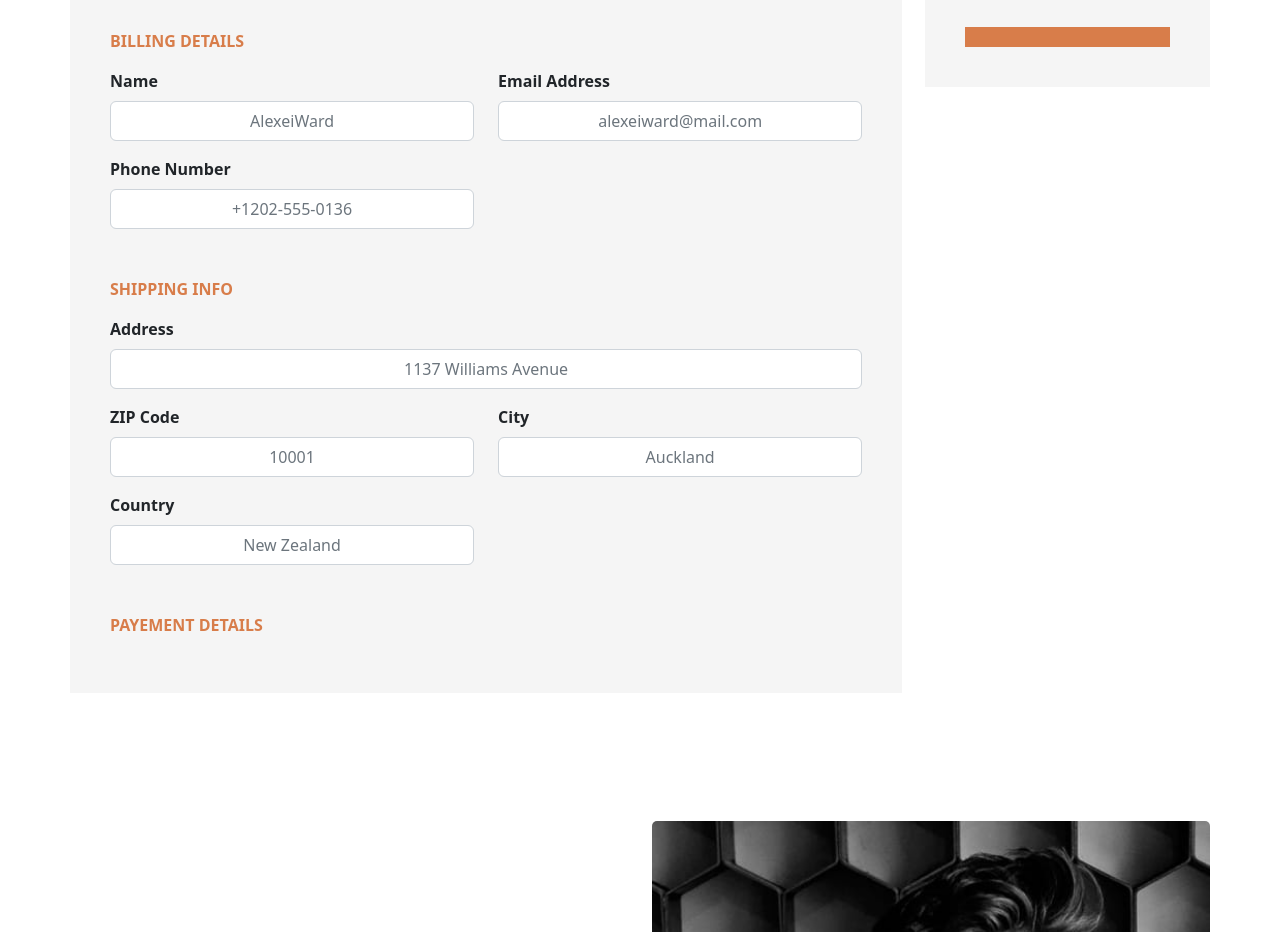
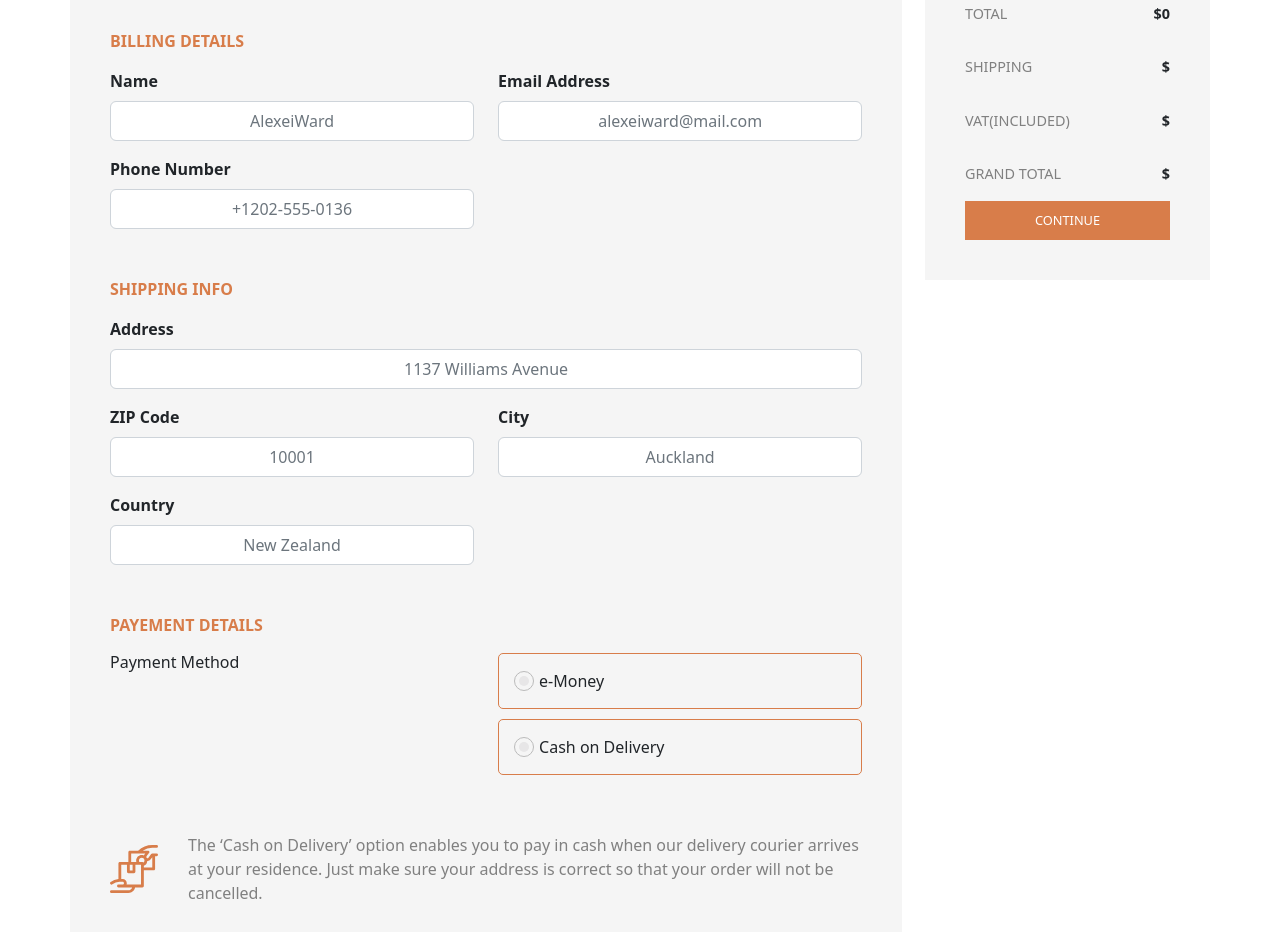
Before and after one commit to AnWang719/Audiophile, a React (Create React App) app: page /checkOut in a window 1280 px wide. Shown: the part 380-1312 px from the top of the page. Built offline with nearby package versions, Linux system fonts and the light colour scheme.

Commit message:
working on checkout

```diff
--- a/src/components/cart/CheckOut.js
+++ b/src/components/cart/CheckOut.js
@@ -1,9 +1,28 @@
 import GoBack from "../../ui/GoBack";
-import { Container, Row, Col, Form } from "react-bootstrap";
+import { Container, Row, Col, Form, Image } from "react-bootstrap";
 import CartList from "../../ui/CartList";
 import classes from "./CheckOut.module.css";
+import cashOnDelivery from "../../assets/icon-cash-on-delivery.svg";
+import { useSelector } from "react-redux";
+import CartListItem from "../../ui/CartListItem";
 
 function CheckOut() {
+  const CartItems = useSelector((state) => state.items);
+
+  console.log(CartItems);
+  const TotalAmount = useSelector((state) => state.totalAmount);
+
+  const Cart = CartItems.map((item) => (
+    <CartListItem
+      id={item.id}
+      image={item.image.desktop}
+      name={item.name}
+      price={item.price}
+      quantity={item.quantity}
+      isSummary={true}
+    />
+  ));
+
   return (
     <>
       <GoBack />
@@ -12,7 +31,7 @@ function CheckOut() {
           <h1>CHECKOUT</h1>
           <Form>
             <div className={classes.billingInfo}>
-              <p>BILLING DETAILS</p>
+              <p className={classes.subHeader}>BILLING DETAILS</p>
 
               <Row>
                 <Col sm={12} md={6}>
@@ -44,7 +63,7 @@ function CheckOut() {
             </div>
 
             <div className={classes.shippingInfo}>
-              <p>SHIPPING INFO</p>
+              <p className={classes.subHeader}>SHIPPING INFO</p>
               <Row>
                 <Col>
                   <Form.Group className="mb-3" controlId="formAdress">
@@ -82,12 +101,56 @@ function CheckOut() {
               </Row>
             </div>
             <div className={classes.paymentInfo}>
-              <p>PAYEMENT DETAILS</p>
+              <p className={classes.subHeader}> PAYEMENT DETAILS</p>
+
+              <Row>
+                <Col sm={12} md={6}>
+                  <h6>Payment Method</h6>
+                </Col>
+                <Col sm={12} md={6}>
+                  <div className={classes.paymentMenthod}>
+                    <input
+                      type="radio"
+                      id="eMoney"
+                      name="payment_method"
+                      value="e-Money"
+                    />
+                      <label htmlFor="eMoney">e-Money</label>
+                  </div>
+                  <div className={classes.paymentMenthod}>
+                    <input
+                      type="radio"
+                      id="cash"
+                      name="payment_method"
+                      value="cashOnDelivery"
+                    />
+                      <label htmlFor="cash">Cash on Delivery</label>
+                  </div>
+                </Col>
+              </Row>
+            </div>
+
+            <div className={classes.terms}>
+              <Image src={cashOnDelivery} fluid />
+              <p>
+                The ‘Cash on Delivery’ option enables you to pay in cash when
+                our delivery courier arrives at your residence. Just make sure
+                your address is correct so that your order will not be
+                cancelled.
+              </p>
             </div>
           </Form>
         </div>
         <div className={classes.cartDetails}>
-          <CartList />
+          <CartList
+            cart={Cart}
+            title="SUMMARY"
+            isSubtext={false}
+            totalAmount={TotalAmount}
+            btnText="CONTINUE"
+            isSummary={true}
+            TotalAmount={TotalAmount}
+          />
         </div>
       </Container>
     </>
--- a/src/components/cart/CheckOut.module.css
+++ b/src/components/cart/CheckOut.module.css
@@ -2,7 +2,7 @@
   margin-bottom: 2rem;
 }
 
-.checkoutForm p {
+.subHeader {
   color: #d87d4a;
   font-weight: 600;
 }
@@ -29,6 +29,43 @@
   padding: 40px;
 }
 
+.paymentMenthod {
+  border: 1px #d87d4a solid;
+  margin-bottom: 10px;
+  padding: 15px;
+  border-radius: 5px;
+  display: flex;
+  flex-direction: row;
+  align-items: center;
+}
+
+input[type="radio"] {
+  /* remove standard background appearance */
+  -webkit-appearance: none;
+  -moz-appearance: none;
+  appearance: none;
+  /* create custom radiobutton appearance */
+  display: inline-block;
+  width: 20px;
+  height: 20px;
+  padding: 4px;
+  /* background-color only for content */
+  background-clip: content-box;
+  border: 1px solid #bbbbbb;
+  background-color: #e7e6e7;
+  border-radius: 50%;
+  margin-right: 5px;
+}
+
+/* appearance for checked radiobutton */
+input[type="radio"]:checked {
+  background-color: #d87d4a;
+}
+
+.terms {
+  display: none;
+}
+
 @media (min-width: 992px) {
   .checkoutForm {
     display: flex;
@@ -46,4 +83,18 @@
     width: 25%;
     height: fit-content;
   }
+
+  .terms {
+    display: flex;
+    align-items: center;
+    margin-top: 3rem;
+    margin-bottom: 2rem;
+  }
+
+  .terms p {
+    margin-left: 30px;
+    margin-bottom: 0;
+    font-weight: 400;
+    color: gray;
+  }
 }
--- a/src/ui/CartListItem.module.css
+++ b/src/ui/CartListItem.module.css
@@ -22,6 +22,7 @@
   width: 30%;
   align-content: center;
   display: grid;
+  text-align: end;
 }
 .cartItemsRight input {
   width: 100%;
```
Also changed, not shown: src/assets/icon-cash-on-delivery.svg (added).
